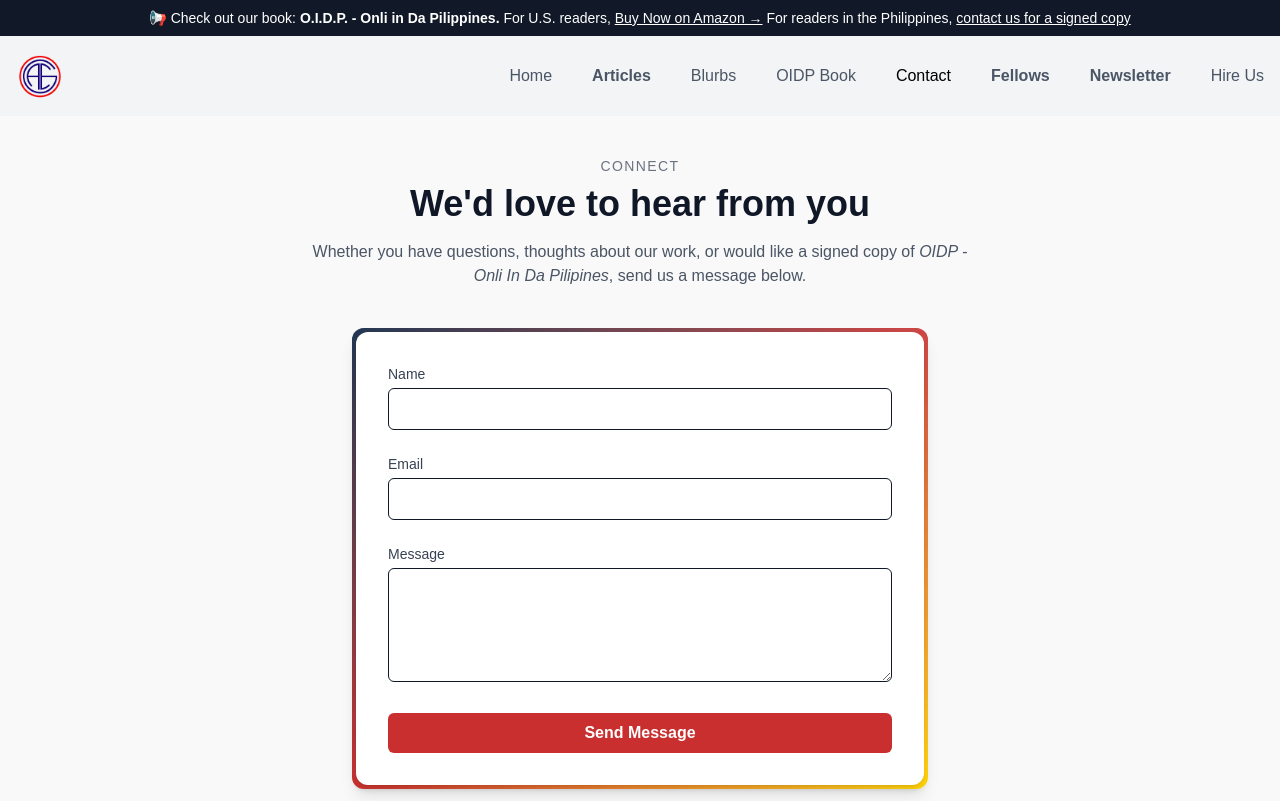
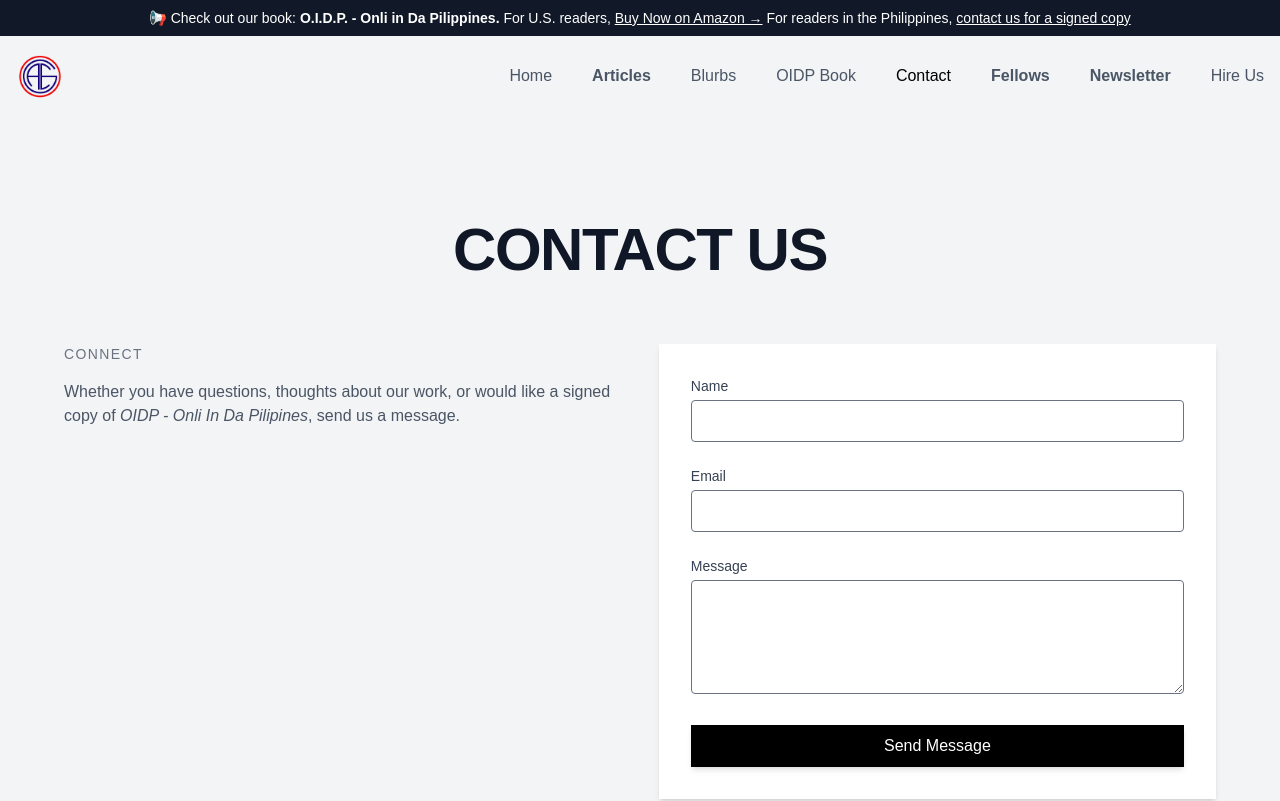
Before and after one commit to emmanagano/philippine-strategies, a Next.js app: page /contact in a window 1280 px wide. Shown: the top 801 px of the page. Built offline with nearby package versions, Linux system fonts and the light colour scheme.

Commit message:
still working on the web layout

```diff
--- a/src/app/articles/page.tsx
+++ b/src/app/articles/page.tsx
@@ -11,16 +11,68 @@ export default function ArticlesPage() {
     setArticles(sorted);
   }, []);
 
-  const visibleArticles = articles.slice(0, visibleCount);
+  const visibleArticles = articles.slice(1, visibleCount + 1);
   const canLoadMore = visibleCount < articles.length;
 
   return (
     <div className="min-h-screen bg-gray-100">
+      {/* Articles Heading */}
+      <section className="py-16 max-w-6xl mx-auto text-center">
+        <h1 className="text-5xl font-extrabold text-gray-900 tracking-wide uppercase">
+          Articles
+        </h1>
+      </section>
+
+      {/* Featured Article Section */}
+      <section className="w-full bg-gray-200 py-20">
+        <div className="w-full max-w-6xl mx-auto grid grid-cols-1 md:grid-cols-2 gap-12 items-center px-4 sm:px-6 lg:px-8">
+          <div>
+            <p className="text-sm text-gray-500 mb-2">{articles[0]?.date}</p>
+            <a href={`/articles/${articles[0]?.slug}`}>
+              <h2 className="text-3xl font-bold text-gray-900 leading-snug mb-4 hover:underline">
+                {articles[0]?.title}
+              </h2>
+            </a>
+            <a href={`/articles/${articles[0]?.slug}`}>
+              <p className="text-gray-700 mb-6">{articles[0]?.description}</p>
+            </a>
+            <a
+              href={`/articles/${articles[0]?.slug}`}
+              className="inline-flex items-center text-black hover:text-gray-700 font-medium group"
+            >
+              <span className="underline underline-offset-4 group-hover:decoration-[3px]">
+                Read Article
+              </span>
+              <svg
+                className="ml-2 h-4 w-4 transition-transform duration-200 group-hover:translate-x-1"
+                fill="none"
+                stroke="currentColor"
+                strokeWidth="2"
+                viewBox="0 0 24 24"
+              >
+                <path
+                  strokeLinecap="round"
+                  strokeLinejoin="round"
+                  d="M9 5l7 7-7 7"
+                />
+              </svg>
+            </a>
+          </div>
+          <a
+            href={`/articles/${articles[0]?.slug}`}
+            className="w-full flex items-center justify-center"
+          >
+            <img
+              src={`/images/${articles[0]?.slug}.jpg`}
+              alt={articles[0]?.title}
+              className="h-full object-cover rounded"
+            />
+          </a>
+        </div>
+      </section>
+
+      {/* Articles Grid */}
       <section className="py-12 max-w-6xl mx-auto">
-        <h1 className="text-3xl font-bold text-gray-900 mb-12 text-center tracking-widest">
-          Explore All Articles
-        </h1>
-        {/* Flat Grid Layout */}
         <div className="grid grid-cols-1 md:grid-cols-2 gap-12">
           {visibleArticles.map((article) => (
             <div key={article.slug} className="w-full px-4 sm:px-0">
--- a/src/app/components/FAQ.tsx
+++ b/src/app/components/FAQ.tsx
@@ -72,8 +72,10 @@ export default function FAQ() {
             >
               <div className="flex justify-between items-center">
                 <span
-                  className={`font-medium text-sm sm:text-base transition-colors duration-200 ${
-                    openIndex === index ? "text-blue-700" : "text-gray-800"
+                  className={`text-sm sm:text-base transition-colors duration-200 ${
+                    openIndex === index
+                      ? "font-semibold text-gray-800"
+                      : "font-medium text-gray-800"
                   }`}
                 >
                   {faq.question}
--- a/src/app/contact/page.tsx
+++ b/src/app/contact/page.tsx
@@ -29,31 +29,28 @@ export default function ContactPage() {
   };
 
   return (
-    <div className="min-h-screen flex flex-col items-center justify-center bg-[#f9f9f9] py-10 px-4">
-      <div className="max-w-2xl w-full text-center mb-10">
-        <p className="text-sm uppercase tracking-widest text-gray-500">
-          Connect
-        </p>
-        <h1 className="text-4xl font-bold text-gray-900 mt-2">
-          We&apos;d love to hear from you
+    <div className="min-h-screen flex flex-col items-center justify-center bg-[var(--color-gray-100)] py-10 px-4">
+      <div className="text-center py-16">
+        <h1 className="text-5xl md:text-6xl font-extrabold text-gray-900 tracking-tight">
+          CONTACT US
         </h1>
-        <p className="mt-4 text-gray-600">
-          Whether you have questions, thoughts about our work, or would like a
-          signed copy of{" "}
-          <span className="italic">OIDP - Onli In Da Pilipines</span>, send us a
-          message below.
-        </p>
       </div>
-
-      <div className="relative bg-gradient-to-br from-[#001F3F] via-[#C92F2F] to-[#FFD700] p-1 rounded-xl shadow-lg max-w-xl w-full">
-        <div className="absolute inset-0 flex items-center justify-center z-0">
-          <div className="w-[500px] h-[500px] bg-[radial-gradient(circle,rgba(1,22,39,0.2) 0%,rgba(201,47,47,0.2) 40%,rgba(255,215,0,0.2) 80%)] rounded-full blur-[100px]" />
+      <div className="flex flex-col lg:flex-row justify-between w-full max-w-6xl gap-10">
+        <div className="lg:w-1/2 space-y-4">
+          <p className="text-sm uppercase tracking-widest text-gray-500">
+            Connect
+          </p>
+          <p className="text-gray-600">
+            Whether you have questions, thoughts about our work, or would like a
+            signed copy of{" "}
+            <span className="italic">OIDP - Onli In Da Pilipines</span>, send us
+            a message.
+          </p>
         </div>
-        <div className="absolute inset-0 bg-gradient-to-b from-white/10 to-white/0 rounded-xl backdrop-blur-xl z-0" />
         <form
           ref={form}
           onSubmit={sendEmail}
-          className="relative z-10 bg-white p-8 rounded-xl space-y-6 shadow-md"
+          className="lg:w-1/2 bg-white p-8 rounded-none space-y-6 shadow-md"
         >
           <div>
             <label className="block text-sm font-medium text-gray-700">
@@ -63,7 +60,7 @@ export default function ContactPage() {
               type="text"
               name="name"
               required
-              className="mt-1 w-full px-4 py-2 border rounded-md focus:ring-2 focus:ring-indigo-500 text-gray-900 placeholder:text-gray-500"
+              className="mt-1 w-full px-4 py-2 border border-gray-500 rounded-sm focus:ring-2 focus:ring-indigo-500 text-gray-900 placeholder:text-gray-500"
             />
           </div>
           <div>
@@ -74,7 +71,7 @@ export default function ContactPage() {
               type="email"
               name="email"
               required
-              className="mt-1 w-full px-4 py-2 border rounded-md focus:ring-2 focus:ring-indigo-500 text-gray-900 placeholder:text-gray-500"
+              className="mt-1 w-full px-4 py-2 border border-gray-500 rounded-sm focus:ring-2 focus:ring-indigo-500 text-gray-900 placeholder:text-gray-500"
             />
           </div>
           <div>
@@ -85,12 +82,12 @@ export default function ContactPage() {
               name="message"
               rows={4}
               required
-              className="mt-1 w-full px-4 py-2 border rounded-md focus:ring-2 focus:ring-indigo-500 text-gray-900 placeholder:text-gray-500"
+              className="mt-1 w-full px-4 py-2 border border-gray-500 rounded-sm focus:ring-2 focus:ring-indigo-500 text-gray-900 placeholder:text-gray-500"
             />
           </div>
           <button
             type="submit"
-            className="w-full bg-[#C92F2F] hover:bg-[#a62626] text-white font-semibold py-2 rounded-md transition"
+            className="w-full bg-black text-white py-2 hover:bg-white hover:text-black border border-black transition-all duration-200 shadow-md"
           >
             Send Message
           </button>
--- a/src/app/page.tsx
+++ b/src/app/page.tsx
@@ -28,7 +28,7 @@ export default function Home() {
       <section className="max-w-4xl mx-auto py-12">
         {/* Featured Blog Post */}
         {articles.length > 0 && (
-          <div className="relative bg-white border border-gray-300 mb-6 px-4 py-6 sm:px-6 rounded-lg shadow-md overflow-hidden">
+          <div className="relative bg-gray-200  mb-6 px-4 py-6 sm:px-6 overflow-hidden">
             <div className="grid md:grid-cols-2 gap-6 items-center">
               {/* Content Side */}
               <div className="text-black">
@@ -70,9 +70,14 @@ export default function Home() {
               <p className="text-gray-800 mt-2">{article.description}</p>
               <Link
                 href={`/articles/${article.slug}`}
-                className="text-black border border-black px-4 py-2 rounded-md mt-2 inline-block hover:bg-black hover:text-white hover:scale-[1.03] transform transition-all duration-200"
+                className="group mt-2 inline-flex items-center gap-1 font-medium text-black transition-all duration-300"
               >
-                Continue Reading →
+                <span className="relative underline-offset-4 decoration-[1.5px] group-hover:decoration-[2.5px]">
+                  <span className="border-b border-gray-400 group-hover:border-black pb-[2px]">
+                    Read Article
+                  </span>
+                </span>
+                <span className="text-xl">→</span>
               </Link>
             </div>
           ))}
```
